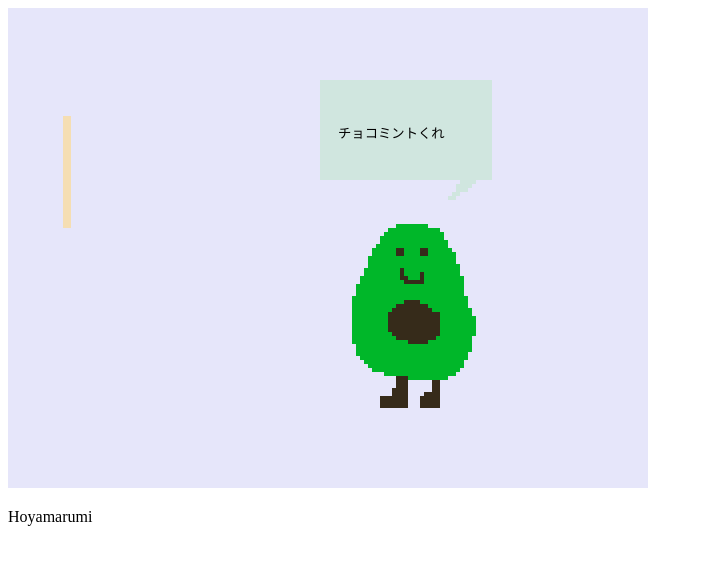
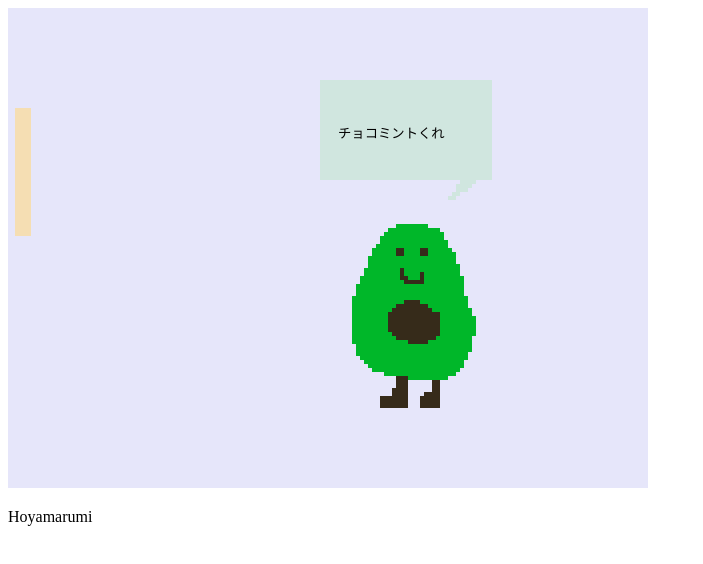
Before and after one commit to hotateice/avocado-pocky-festival, a plain HTML site: page index.html in a window 1280 px wide. Shown: the whole page, without its empty margins (0-703 px from the left). Drawn offline with Linux system fonts and the light colour scheme.

Commit message:
jsファイルの外部化

```diff
--- /dev/null
+++ b/1desu.js
@@ -0,0 +1,28 @@
+window.onload = ()=>{
+	const canvas = document.getElementById("canvas");
+	const ctx = canvas.getContext("2d");
+
+	const hoya1 = new Image();
+	hoya1.src ="img/po_5.png";
+	hoya1.onload =()=>{
+		ctx.drawImage(hoya1,7,100);
+	}
+
+	const avo = new Image();
+	avo.src ="img/avo.png";
+	avo.onload = ()=>{
+		ctx.drawImage(avo,300,200);
+	}
+
+	const say = new Image();
+	say.src="img/say.png"
+	var word = ['チョコ','ココナッツ','いちご','抹茶','チョコミント'];
+
+	var random = Math.floor(Math.random()*word.length);
+	say.onload = ()=>{
+		ctx.drawImage(say,300,60);
+		ctx.font = '10pt Arial';
+		ctx.fillText(word[random]+'くれ',330,130);
+
+	}
+};
--- /dev/null
+++ b/hello.js
@@ -0,0 +1 @@
+alert("Hello World!")
--- a/index.html
+++ b/index.html
@@ -1,7 +1,9 @@
 <!DOCTYPE html>
 <html>
 	<head>
-		<title>canvas tutorial</title>
+		<meta charset="utf-8">
+		<title>wagaavo</title>
+
 		<style>
 			#canvas{
 				background: #E6E6FA;
@@ -9,39 +11,9 @@
 		</style>
 	</head>
 	<body>
+
 		<canvas id="canvas" width="640" height="480"></canvas>
-		<script>
-			window.onload = ()=>{
-				const canvas = document.getElementById("canvas");
-				const ctx = canvas.getContext("2d");
-
-				const hoya1 = new Image();
-				hoya1.src ="img/po.png";
-				hoya1.onload =()=>{
-					ctx.drawImage(hoya1,7,100);
-				}
-
-				const avo = new Image();
-				avo.src ="img/avo.png";
-				avo.onload = ()=>{
-					ctx.drawImage(avo,300,200);
-				}
-
-				const say = new Image();
-				say.src="img/say.png"
-				var word = ['チョコ','ココナッツ','いちご','抹茶','チョコミント'];
-
-				var random = Math.floor(Math.random()*word.length);
-				say.onload = ()=>{
-					ctx.drawImage(say,300,60);
-					ctx.font = '10pt Arial';
-					ctx.fillText(word[random]+'くれ',330,130);
-
-				}
-
-
-			};
-		</script>
+		<script src="1desu.js"></script>
 		<p>Hoyamarumi</p>
 	</body>
 </html>
```
Also changed, not shown: img/po1.png (added), img/po_2.png (added), img/po_3.png (added), img/po_4.png (added), img/po_5.png (added), po_3.jpg (added), 2 other files.
